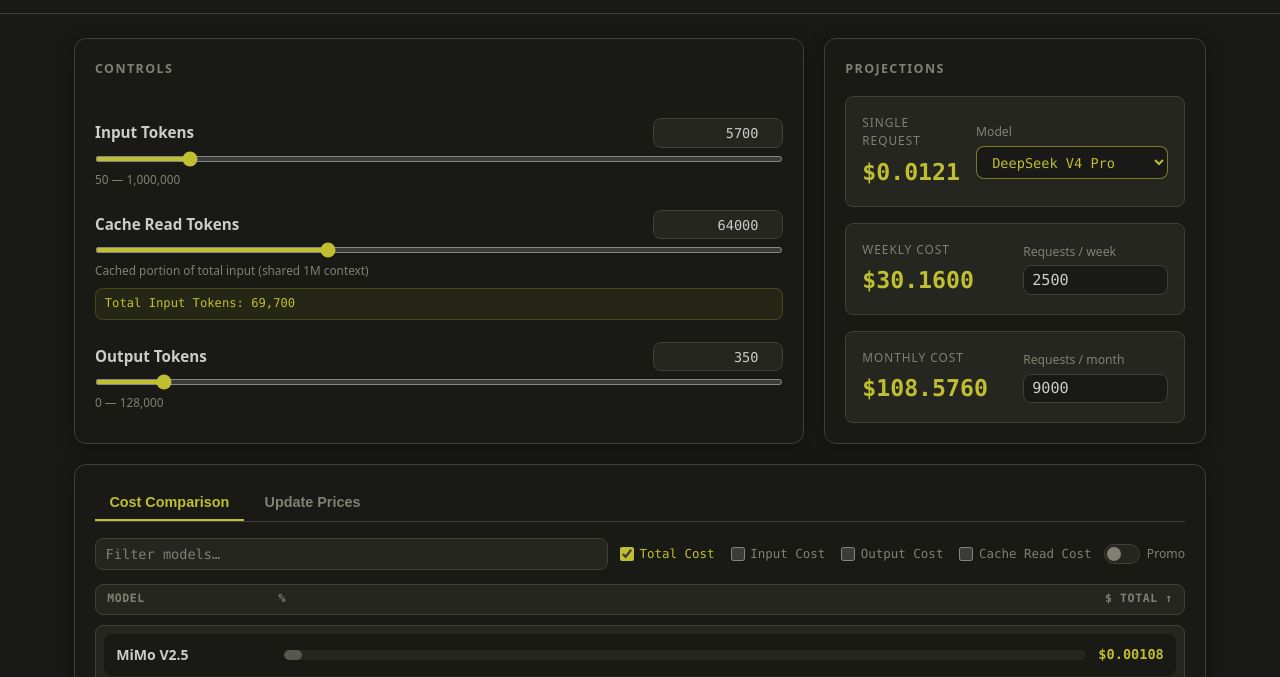
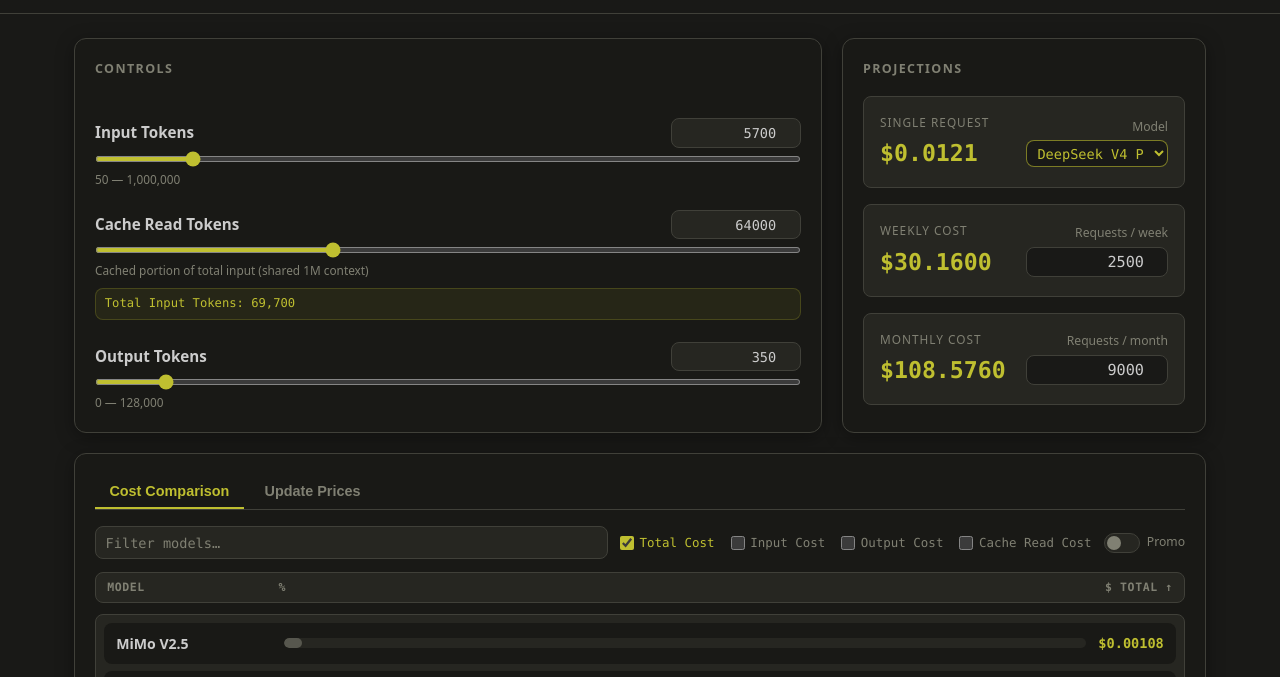
Before and after one commit to Asura7170/opencode-go-cost-visualizer, a website: page index.html in a window 1280 px wide. Shown: the part 95-772 px from the top of the page. Drawn offline with Linux system fonts and the light colour scheme.

Commit message:
Refine card layout: unified gap, end-aligned values/inputs, compact select

```diff
--- a/styles.css
+++ b/styles.css
@@ -242,8 +242,7 @@
         display: grid;
         grid-template-columns: 1fr 1fr;
         grid-template-rows: auto auto;
-        column-gap: 1rem;
-        row-gap: 0.25rem;
+        gap: 0.25rem;
 
         & .card-label {
             grid-column: 1;
@@ -264,6 +263,7 @@
             grid-row: 1 / span 2;
             align-self: center;
             justify-self: end;
+            text-align: end;
         }
     }
 
@@ -293,12 +293,14 @@
         color: var(--accent);
         word-break: break-all;
         text-wrap: nowrap;
+        min-width: 120px;
     }
 
     .card-input {
         display: flex;
         flex-direction: column;
         gap: 0.25rem;
+        width: 100%;
         font-size: 0.76rem;
         color: var(--muted);
 
@@ -316,6 +318,7 @@
             border-radius: var(--radius-sm);
             padding: 0.3rem 0.5rem;
             transition: border-color 0.2s ease;
+            text-align: end;
 
             &:focus {
                 border-color: var(--accent);
@@ -327,8 +330,7 @@
         display: flex;
         flex-direction: column;
         gap: 0.25rem;
-        min-width: 12rem;
-        max-width: 18rem;
+        width: 100%;
     }
 
     .card-select-label {
@@ -338,6 +340,7 @@
 
     .card-select {
         appearance: base-select;
+        text-wrap: nowrap;
         width: 100%;
         font-family: var(--mono);
         font-size: 0.85rem;
@@ -345,7 +348,7 @@
         color: var(--accent);
         border: 1px solid var(--border);
         border-radius: var(--radius-sm);
-        padding: 0.4rem 2rem 0.4rem 0.7rem;
+        padding: 0.2rem 0.4rem 0.2rem 0.4rem;
         cursor: pointer;
         transition: border-color 0.2s ease;
 
@@ -378,6 +381,7 @@
         &::picker-icon {
             color: var(--accent);
             transition: rotate 0.2s ease;
+            overflow: hidden;
         }
 
         &:open::picker-icon {
```
